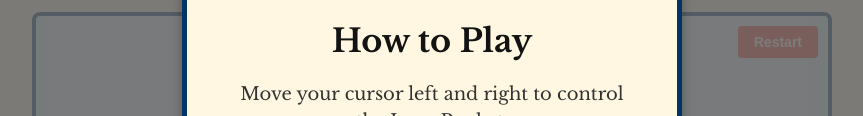
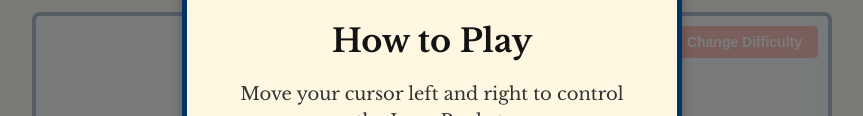
Before and after one commit to itsvaok/NEW-water-game, a plain HTML site: page index.html in a window 1280 px wide. Shown: the part 229-345 px from the top of the page, without its empty margins (208-1071 px from the left). Drawn offline with nearby package versions, Linux system fonts and the light colour scheme.

Commit message:
changed restart button

```diff
--- a/index.html
+++ b/index.html
@@ -55,7 +55,7 @@
         </div>
 
         <div id="game-container">
-            <button id="restart-btn" class="restart-button">Restart</button>
+            <button id="restart-btn" class="restart-button">Restart / Change Difficulty</button>
             <!-- Difficulty badge shown during gameplay so player can see what mode they're in -->
             <div id="difficulty-badge" class="difficulty-badge"></div>
             <div id="bucket" class="bucket">
```
